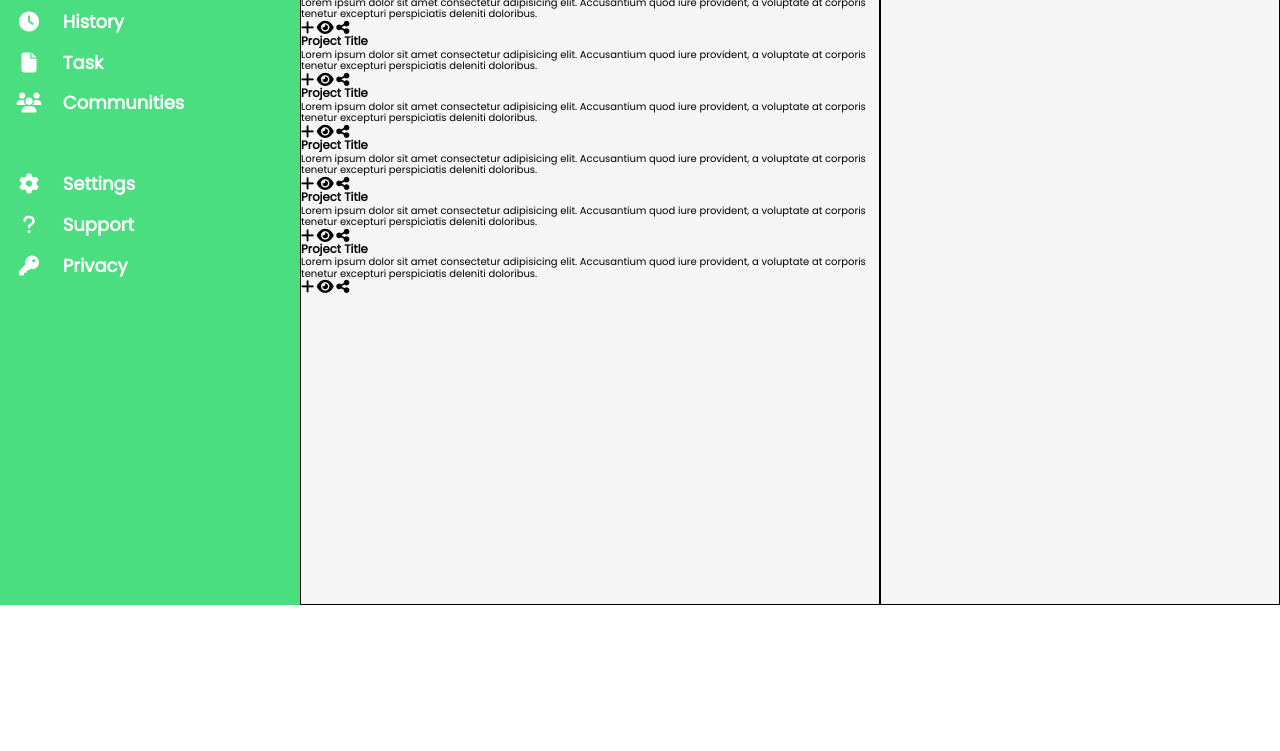
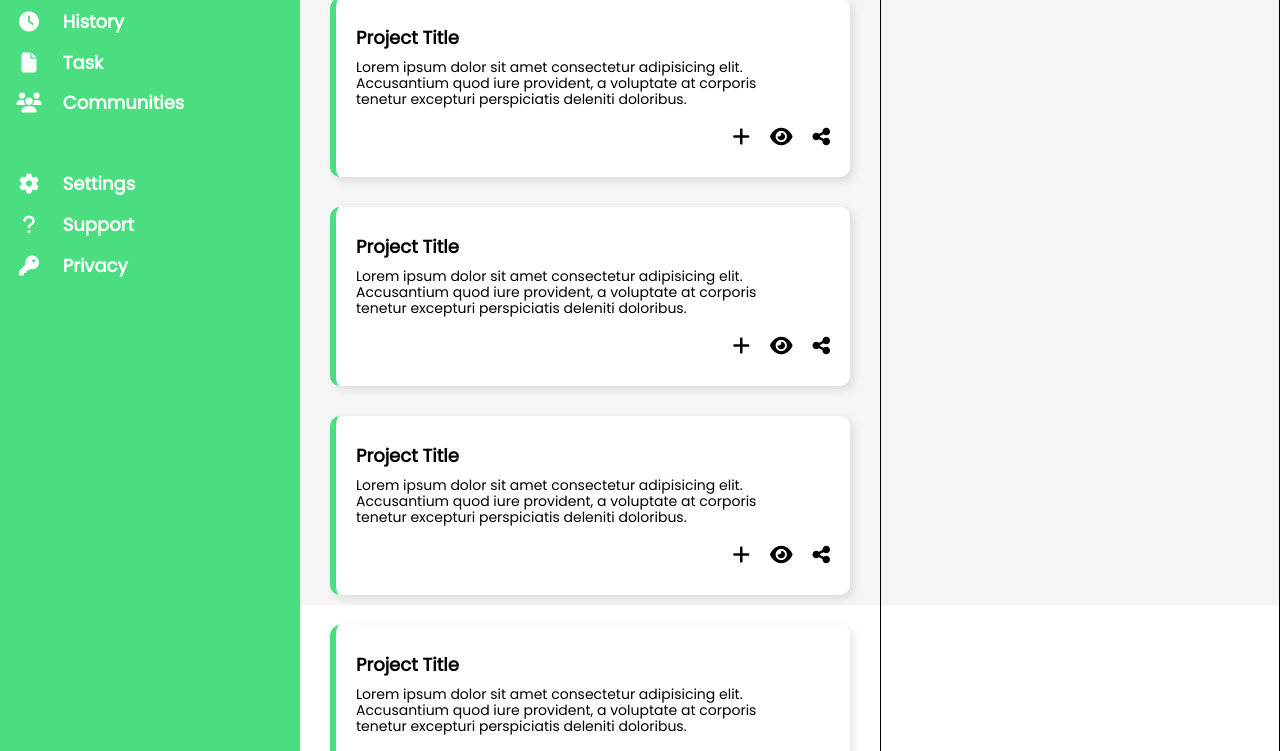
Before and after one commit to dselimovic02/odin-dashboard, a plain HTML site: page index.html in a window 1280 px wide. Shown: the part 195-946 px from the top of the page. Before the commit the page ends 800 px from the top, so only its background shows below. Drawn offline with Linux system fonts and the light colour scheme.

Commit message:
Add styles for projects section

```diff
--- a/style.css
+++ b/style.css
@@ -179,8 +179,61 @@ i {
 }
 
 .projects {
-  border: 1px solid black;
+  padding: 35px 30px;
   grid-column: 2/4;
+  display: flex;
+  flex-direction: column;
+  align-items: center;
+  justify-content: start;
+  gap: 10px;
+}
+
+.projects .title {
+  width: 100%;
+  text-align: left;
+  font-size: 2rem;
+}
+
+.cards {
+  width: 100%;
+  height: 100%;
+  display: grid;
+  gap: 30px;
+  grid-template-columns: repeat(auto-fit, minmax(400px, 1fr));
+}
+
+.card {
+  background-color: white;
+  border-radius: 10px;
+  padding: 30px 20px;
+  display: flex;
+  flex-direction: column;
+  border-left: 6px solid #4ade80;
+  box-shadow: 4px 4px 10px rgba(0, 0, 0, 0.1);
+}
+
+.card-title {
+  font-size: 1.8rem;
+}
+
+.card-text {
+  margin-top: 10px;
+  margin-bottom: 20px;
+  font-size: 1.4rem;
+  margin-right: 40px;
+}
+
+.card-icons {
+  margin-top: auto;
+  width: 100%;
+  display: flex;
+  align-items: center;
+  justify-content: end;
+  gap: 20px;
+}
+
+.card-icons > i {
+  font-size: 20px;
 }
 
 .side {
```
